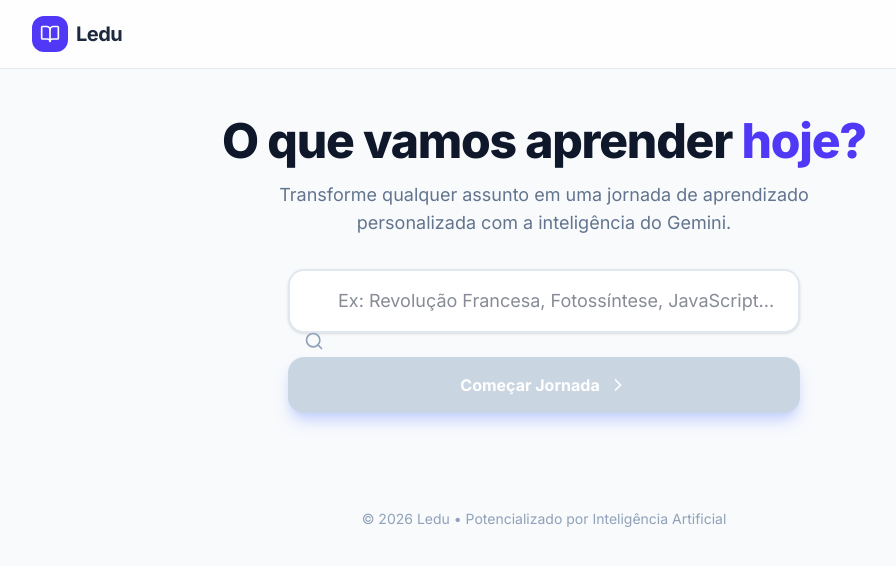
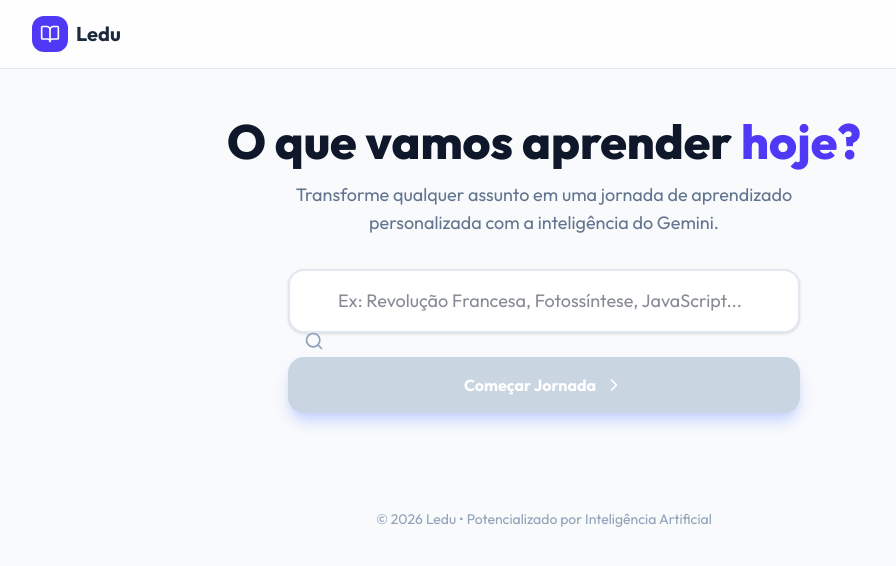
Before and after one commit to valorinhoauto-rgb/Ledu, a React (Vite) app: page / in a window 1280 px wide. Shown: the top 566 px of the page, without its empty margins (96-992 px from the left). Built offline with nearby package versions, Linux system fonts and the light colour scheme.

Commit message:
feat: Update typography and language settings
Switches the primary font to 'Outfit' and sets the application language to Brazilian Portuguese. Minor adjustments to text rendering and spacing for improved readability and consistency.

```diff
--- a/index.html
+++ b/index.html
@@ -1,7 +1,8 @@
 <!doctype html>
-<html lang="en">
+<html lang="pt-BR">
   <head>
     <meta charset="UTF-8" />
+    <meta http-equiv="Content-Type" content="text/html; charset=utf-8" />
     <meta name="viewport" content="width=device-width, initial-scale=1.0" />
     <title>Ledu - Seu Assistente de Estudos Inteligente</title>
   </head>
--- a/src/App.tsx
+++ b/src/App.tsx
@@ -155,7 +155,7 @@ export default function App() {
               <div className="bg-indigo-600 p-2 rounded-xl group-hover:scale-110 transition-transform">
                 <BookOpen className="text-white w-5 h-5" />
               </div>
-              <h1 className="text-xl font-bold tracking-tight text-slate-800">Ledu</h1>
+              <h1 className="text-xl font-bold text-slate-800">Ledu</h1>
             </div>
 
             <div className="flex items-center gap-4">
@@ -184,7 +184,7 @@ export default function App() {
               className="text-center space-y-8"
             >
               <div className="space-y-4">
-                <h2 className="text-4xl md:text-5xl font-extrabold text-slate-900 tracking-tight">
+                <h2 className="text-4xl md:text-5xl font-extrabold text-slate-900">
                   O que vamos aprender <span className="text-indigo-600">hoje?</span>
                 </h2>
                 <p className="text-slate-500 text-lg max-w-xl mx-auto">
@@ -682,7 +682,7 @@ export default function App() {
                 <div className="w-2 h-2 bg-indigo-600 rounded-full animate-ping" />
               </div>
             </div>
-            <h3 className="mt-8 text-2xl font-bold text-slate-900 tracking-tight">O Gemini está preparando tudo...</h3>
+            <h3 className="mt-8 text-2xl font-bold text-slate-900">O Gemini está preparando tudo...</h3>
             <p className="mt-2 text-slate-500 max-w-xs">Organizando tópicos e criando questões exclusivas para você.</p>
           </motion.div>
         )}
--- a/src/index.css
+++ b/src/index.css
@@ -1,13 +1,19 @@
-@import url('https://fonts.googleapis.com/css2?family=Inter:wght@400;500;600;700;800;900&display=swap');
+@import url('https://fonts.googleapis.com/css2?family=Outfit:wght@100..900&display=swap');
 @import "tailwindcss";
 
 @theme {
-  --font-sans: "Inter", ui-sans-serif, system-ui, sans-serif;
+  --font-sans: "Outfit", ui-sans-serif, system-ui, -apple-system, BlinkMacSystemFont, "Segoe UI", Roboto, Helvetica, Arial, sans-serif;
 }
 
 @layer base {
+  html {
+    -webkit-text-size-adjust: 100%;
+    font-feature-settings: normal;
+    font-variation-settings: normal;
+  }
   body {
-    @apply antialiased;
+    @apply antialiased text-slate-900 bg-slate-50;
+    text-rendering: optimizeLegibility;
   }
 }
 
```
